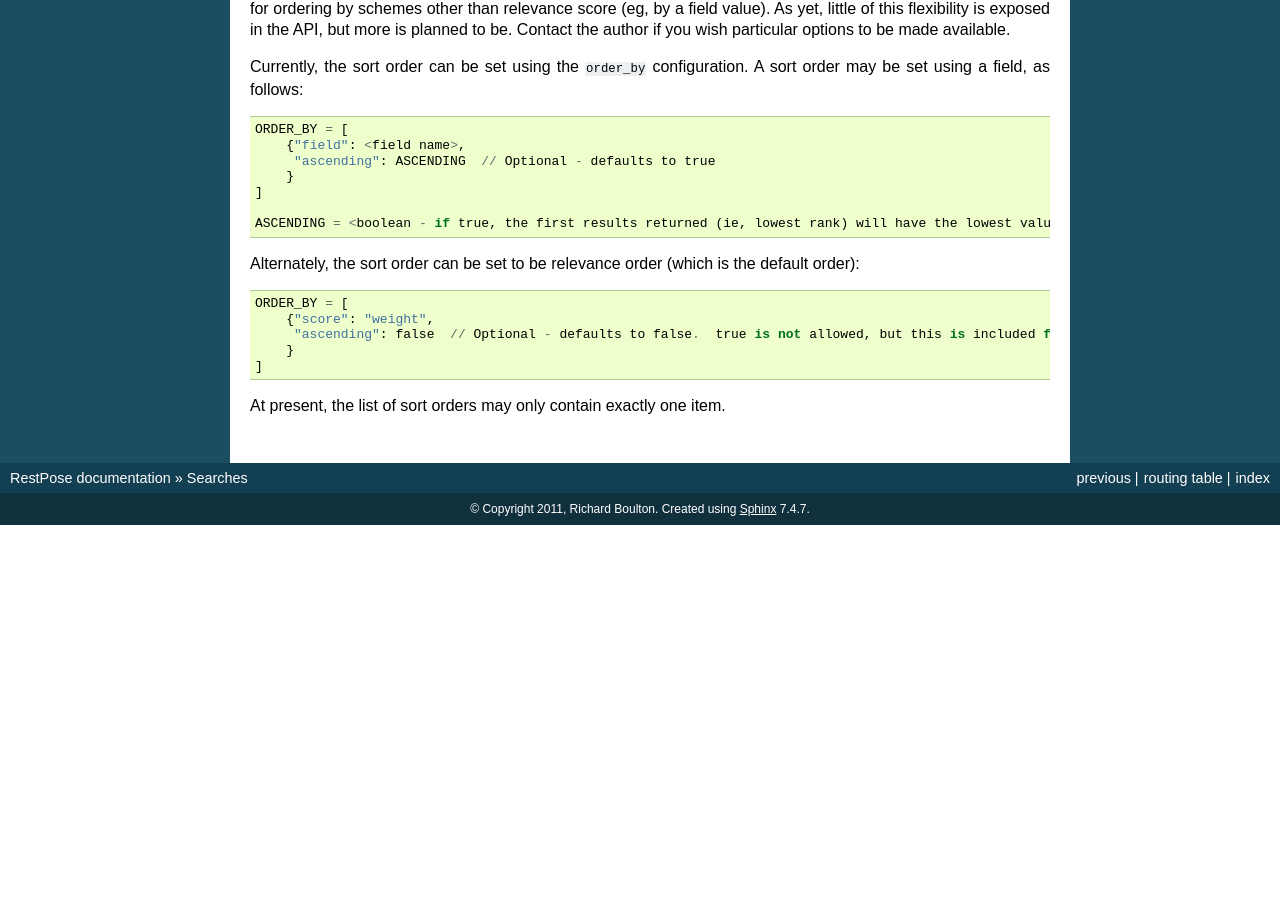
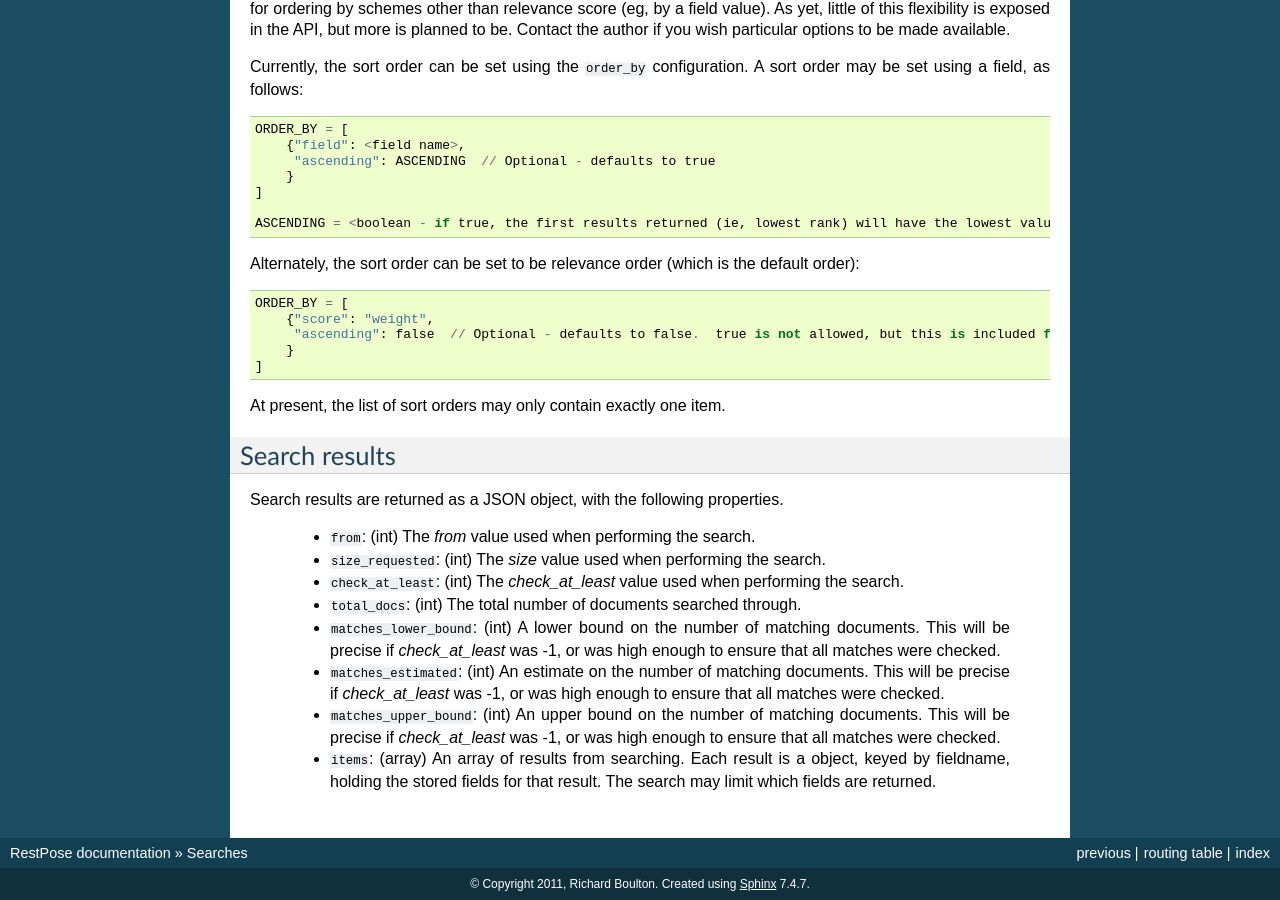
Before and after one commit to restpose/restpose, a Sphinx documentation site: the page built from docs/search_json.rst, in a window 1280 px wide and 900 px high, scrolled down 3748 px. Built offline with Sphinx 7.4.7, drawn with Linux system fonts in a browser that asks for light colours; before the commit the page ends 4273 px from its top, so only the background shows below that.

Commit message:
Document the format of search results

```diff
--- a/docs/search_json.rst
+++ b/docs/search_json.rst
@@ -264,3 +266,35 @@ Alternately, the sort order can be set to be relevance order (which is the defau
     ]
 
 At present, the list of sort orders may only contain exactly one item.
+
+.. _search_results:
+
+Search results
+==============
+
+Search results are returned as a JSON object, with the following properties.
+
+ * ``from``: (int) The `from` value used when performing the search.
+
+ * ``size_requested``: (int) The `size` value used when performing the search.
+
+ * ``check_at_least``: (int) The `check_at_least` value used when performing
+   the search.
+
+ * ``total_docs``: (int) The total number of documents searched through.
+
+ * ``matches_lower_bound``: (int) A lower bound on the number of matching
+   documents.  This will be precise if `check_at_least` was -1, or was high
+   enough to ensure that all matches were checked.
+
+ * ``matches_estimated``: (int) An estimate on the number of matching
+   documents.  This will be precise if `check_at_least` was -1, or was high
+   enough to ensure that all matches were checked.
+
+ * ``matches_upper_bound``: (int) An upper bound on the number of matching
+   documents.  This will be precise if `check_at_least` was -1, or was high
+   enough to ensure that all matches were checked.
+
+ * ``items``: (array) An array of results from searching.  Each result is a
+   object, keyed by fieldname, holding the stored fields for that result.  The
+   search may limit which fields are returned.
```
Also changed, not shown: other parts of docs/search_json.rst (+2 -0 lines).
